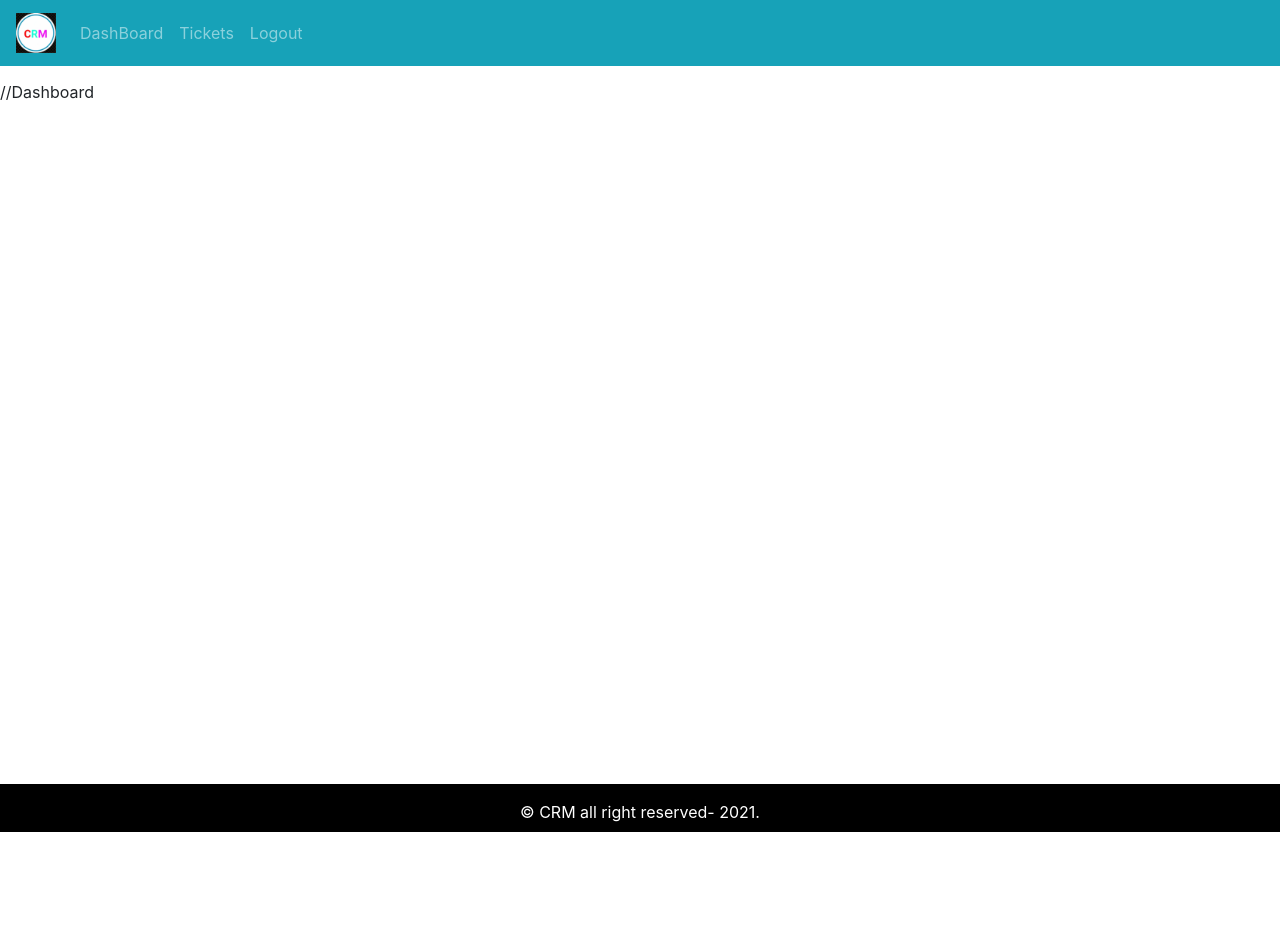
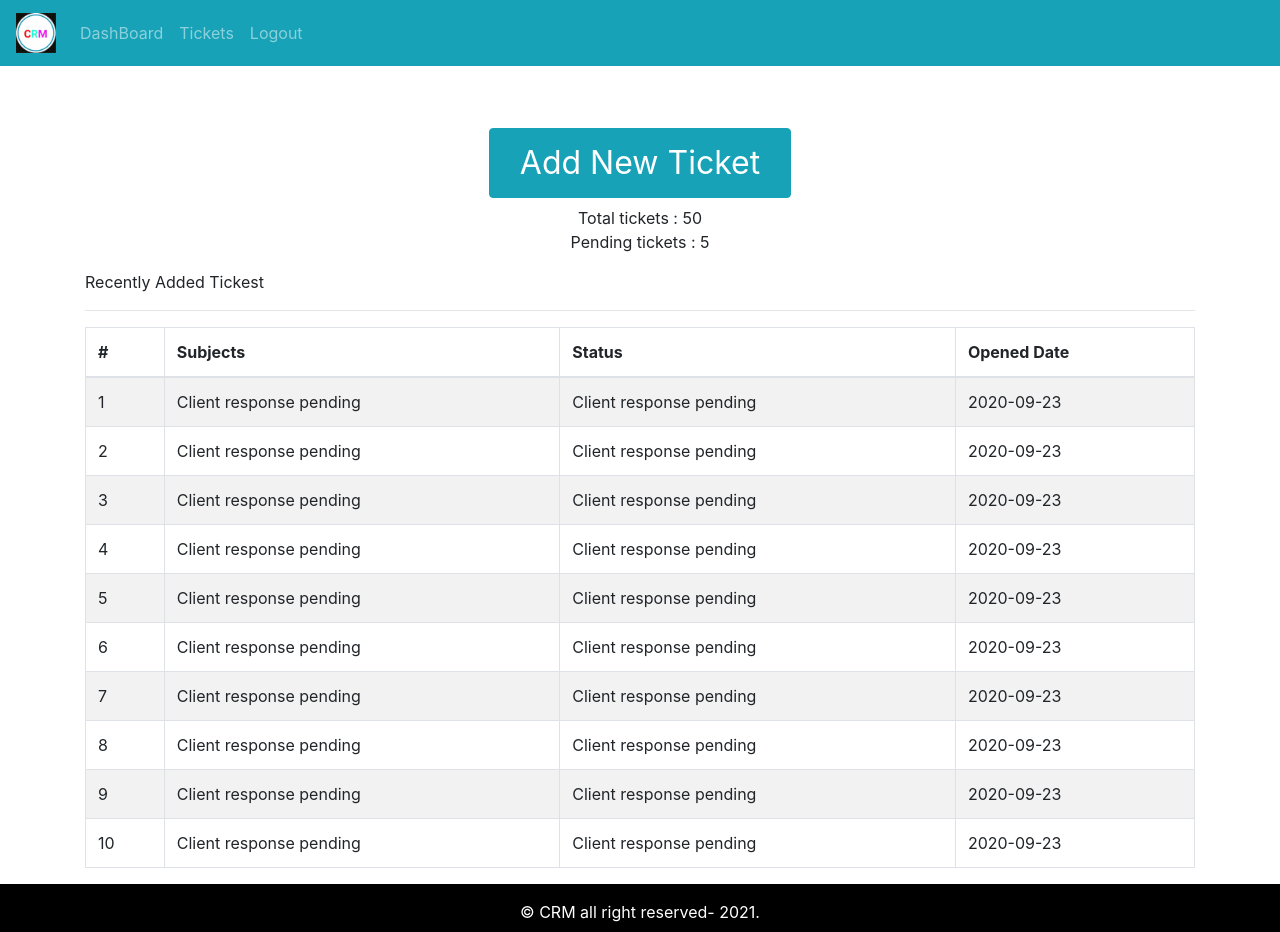
Before and after one commit to yandys09/CRMTicketSystem, a React (Create React App) app: page / in a window 1280 px wide. Before the commit the page ends 832 px from the top, so only its background shows below. Built offline with nearby package versions, Linux system fonts and the light colour scheme.

Commit message:
dashboard page added

```diff
--- a/src/App.js
+++ b/src/App.js
@@ -2,12 +2,15 @@
 import "./App.css";
 import DefaultLayout from "./layout/DefaultLayout";
 import { Entry } from "./pages/entry/Entry.page";
+import { Dashboard }  from "./pages/dashboard/Dashboard.page";
 
 function App() {
   return (
     <div className="App">
       {/* <Entry /> */}
-      <DefaultLayout>//Dashboard</DefaultLayout>
+      <DefaultLayout>
+        <Dashboard />
+      </DefaultLayout>
     </div>
   );
 }
--- /dev/null
+++ b/src/assets/data/dummy-tickets.json
@@ -0,0 +1,62 @@
+[
+  {
+"id" : 1,
+"subject":"ss1 issue",
+"status": "Client response pending",
+"addedAt": "2020-09-23"
+},
+ {
+"id" : 2,
+"subject":"ss1 issue",
+"status": "Client response pending",
+"addedAt": "2020-09-23"
+},
+ {
+"id" : 3,
+"subject":"ss1 issue",
+"status": "Client response pending",
+"addedAt": "2020-09-23"
+},
+ {
+"id" : 4,
+"subject":"ss1 issue",
+"status": "Client response pending",
+"addedAt": "2020-09-23"
+},
+ {
+"id" : 5,
+"subject":"ss1 issue",
+"status": "Client response pending",
+"addedAt": "2020-09-23"
+},
+ {
+"id" : 6,
+"subject":"ss1 issue",
+"status": "Client response pending",
+"addedAt": "2020-09-23"
+},
+ {
+"id" : 7,
+"subject":"ss1 issue",
+"status": "Client response pending",
+"addedAt": "2020-09-23"
+},
+ {
+"id" : 8,
+"subject":"ss1 issue",
+"status": "Client response pending",
+"addedAt": "2020-09-23"
+},
+ {
+"id" : 9,
+"subject":"ss1 issue",
+"status": "Client response pending",
+"addedAt": "2020-09-23"
+},
+ {
+"id" : 10,
+"subject":"ss1 issue",
+"status": "Client response pending",
+"addedAt": "2020-09-23"
+}
+]
--- /dev/null
+++ b/src/components/ticket-table/TicketTable.comp.js
@@ -0,0 +1,35 @@
+import React from "react";
+import { Table } from "react-bootstrap";
+
+export const TicketTable = ({ tickets }) => {
+  return (
+    <Table striped bordered hover>
+      <thead>
+        <tr>
+          <th>#</th>
+          <th>Subjects</th>
+          <th>Status</th>
+          <th>Opened Date</th>
+        </tr>
+      </thead>
+      <tbody>
+        {tickets.length ? (
+          tickets.map((row) => (
+            <tr key={row.id}>
+              <td>{row.id}</td>
+              <td>{row.status}</td>
+              <td>{row.status}</td>
+              <td>{row.addedAt}</td>
+            </tr>
+          ))
+        ) : (
+          <tr>
+            <td colSpan="4" className="text-center">
+              No ticket show
+            </td>
+          </tr>
+        )}
+      </tbody>
+    </Table>
+  );
+};
--- a/src/layout/partials/Header.comp.js
+++ b/src/layout/partials/Header.comp.js
@@ -9,7 +9,7 @@
         <img src={logo} alt="logo" width="40px" />
       </Navbar.Brand>
       <Navbar.Toggle aria-controls="basic-navbar-nav" />
-      <Navbar.Collapse id="basic-navbar-nav">
+      <Navbar.Collapse id="basic-navbar-nav ">
         <Nav className="m1-auto">
           <Nav.Link href="/dashboard">DashBoard</Nav.Link>
           <Nav.Link href="/tickets">Tickets</Nav.Link>
--- /dev/null
+++ b/src/pages/dashboard/Dashboard.page.js
@@ -0,0 +1,35 @@
+import React from "react";
+import { Container, Row, Col, Button } from "react-bootstrap";
+import { TicketTable } from "../../components/ticket-table/TicketTable.comp";
+import tickets from '../../assets/data/dummy-tickets.json'
+export const Dashboard = () => {
+  return (
+    <Container>
+      <Row>
+        <Col className="text-center mt-5 mb-2">
+          <Button
+            variant="info"
+            style={{ fontSize: "2rem", padding: "10px 30px" }}
+          >
+            Add New Ticket
+          </Button>
+        </Col>
+      </Row>
+      <Row>
+        <Col className="text-center mb-2">
+          <div>Total tickets : 50</div>
+          <div>Pending tickets : 5</div>
+        </Col>
+      </Row>
+      <Row>
+        <Col className="mt-2">Recently Added Tickest</Col>
+      </Row>
+      <hr />
+      <Row>
+        <Col className="recent-ticket">
+          <TicketTable tickets={tickets} />
+        </Col>
+      </Row>
+    </Container>
+  );
+};
```
